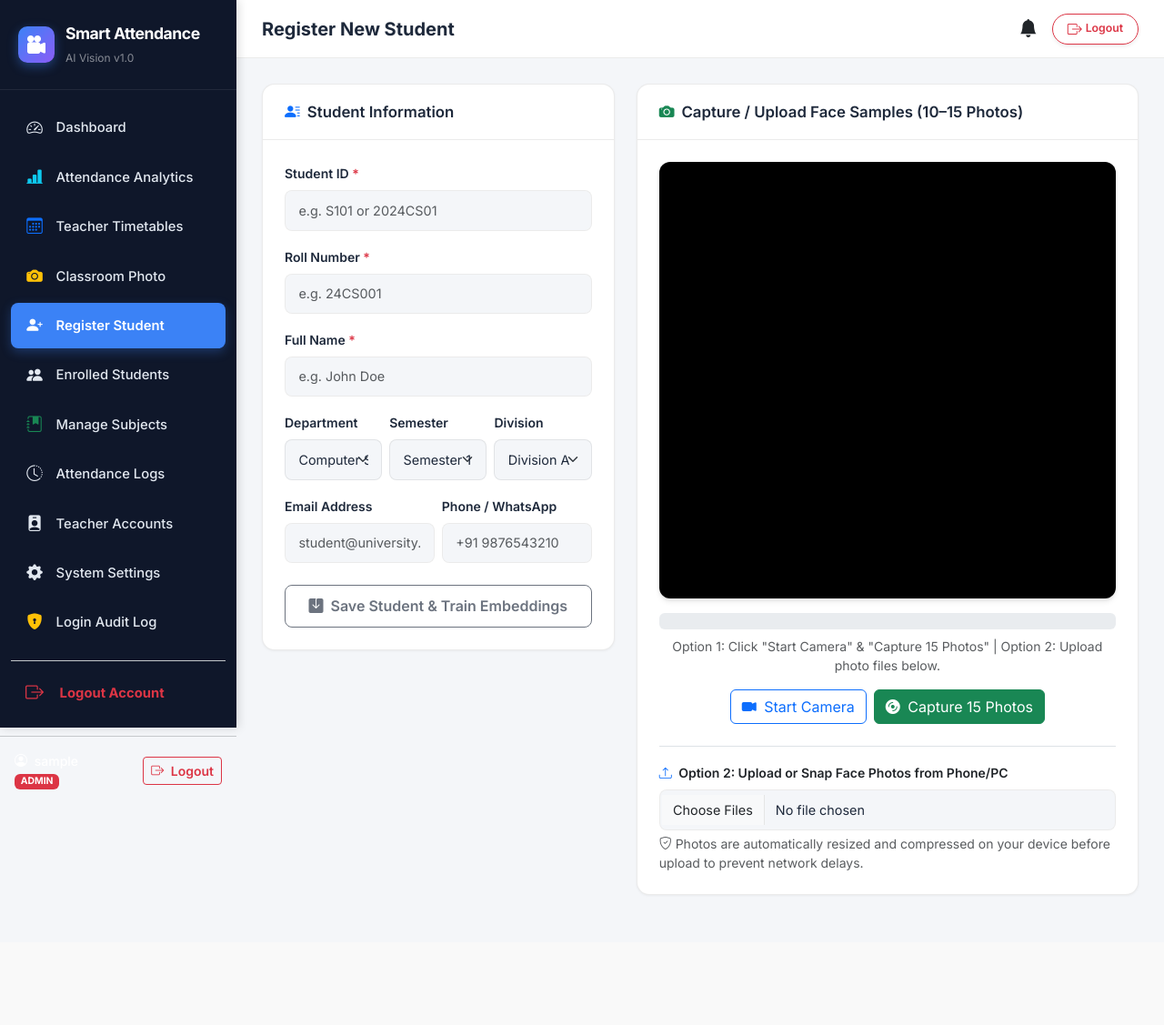
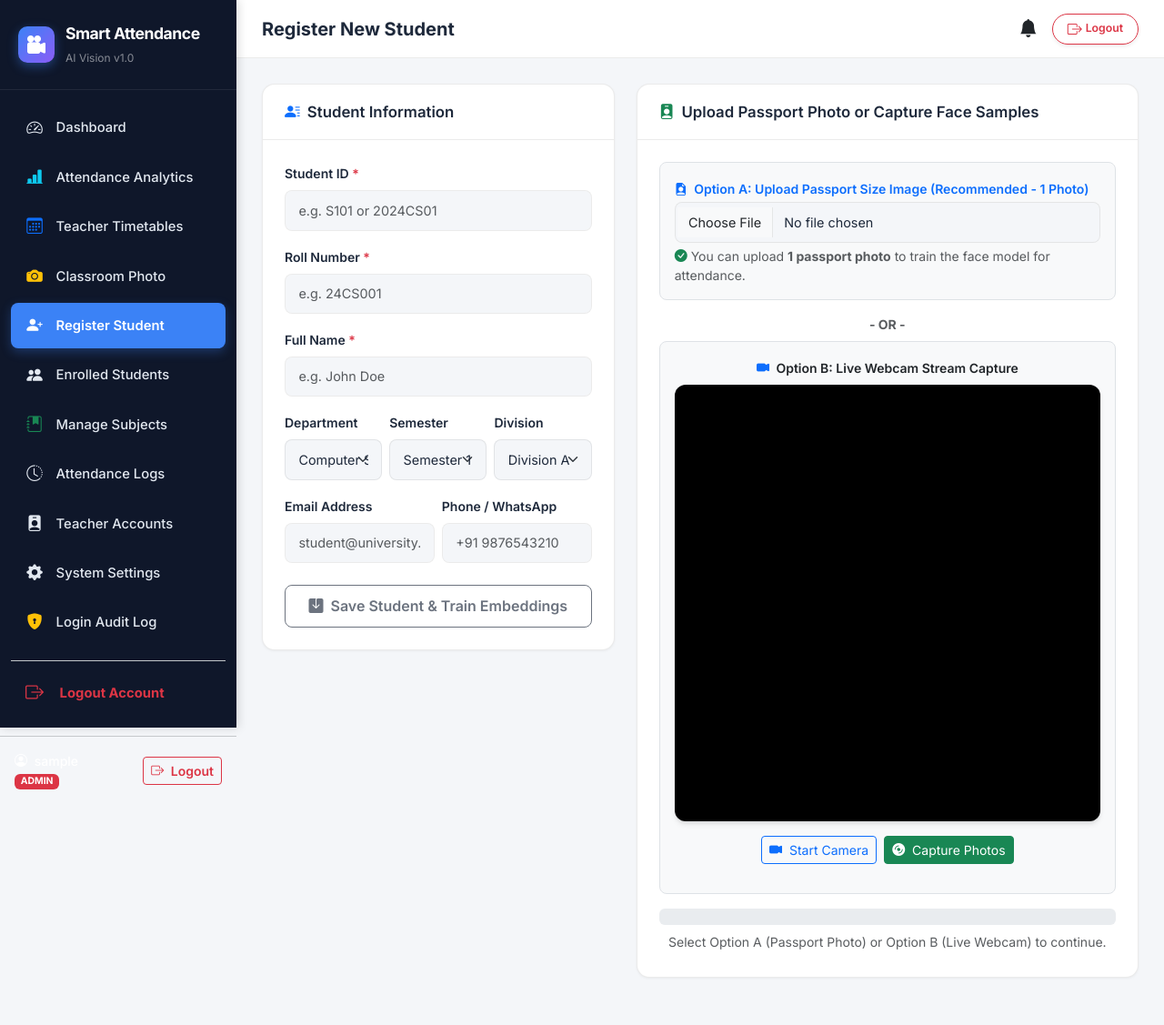
Before and after one commit to dp500518-alt/AI-attendance-, a Flask app: page /register in a window 1280 px wide. Shown: the whole page at 91% size. Before the commit the page ends 985 px from the top, so only its background shows below. Run offline with Flask 3, Linux system fonts and the light colour scheme; the visitor is signed in with stand-in values (Sample User, id 1); data that the repository does not hold is empty; some libraries are stand-ins or nearby versions.

Commit message:
Add single passport photo training support and UI enhancements for student attendance

```diff
--- a/static/js/app.js
+++ b/static/js/app.js
@@ -166,7 +166,7 @@ async function handleRegisterFileUpload(fileInputElem, progressBarId, statusText
         if (!file.type.startsWith('image/')) continue;
 
         try {
-            const b64Data = await compressImageFileToBase64(file, 320, 240, 0.50);
+            const b64Data = await compressImageFileToBase64(file, 640, 640, 0.80);
             regCapturedSamples.push(b64Data);
             processedCount++;
 
--- a/templates/register.html
+++ b/templates/register.html
@@ -88,38 +88,47 @@
         <div class="custom-card">
             <div class="card-header-custom">
                 <h5 class="card-title-custom">
-                    <i class="bi bi-camera-fill text-success"></i> Capture / Upload Face Samples (10–15 Photos)
+                    <i class="bi bi-person-badge-fill text-success"></i> Upload Passport Photo or Capture Face Samples
                 </h5>
             </div>
             <div class="card-body-custom text-center">
-                <div class="video-preview-box mb-3">
-                    <video id="regVideo" autoplay playsinline muted></video>
+                <!-- Passport Photo Upload Box -->
+                <div class="p-3 bg-light rounded-3 mb-3 border text-start">
+                    <label class="form-label small fw-semibold text-primary mb-1">
+                        <i class="bi bi-file-earmark-person-fill me-1"></i> Option A: Upload Passport Size Image (Recommended - 1 Photo)
+                    </label>
+                    <input type="file" id="regFileInput" accept="image/*" class="form-control rounded-3 mb-1" onchange="handleRegisterFileUpload(this, 'regProgressBar', 'regStatusText')">
+                    <small class="text-muted d-block">
+                        <i class="bi bi-check-circle-fill text-success me-1"></i>You can upload <strong>1 passport photo</strong> to train the face model for attendance.
+                    </small>
                 </div>
 
-                <!-- Progress Bar -->
-                <div class="progress mb-2" style="height: 18px;">
+                <div class="text-muted text-uppercase small fw-bold my-2">- OR -</div>
+
+                <!-- Live Camera Capture Section -->
+                <div class="p-3 bg-light rounded-3 border">
+                    <label class="form-label small fw-semibold text-dark mb-2">
+                        <i class="bi bi-camera-video-fill text-primary me-1"></i> Option B: Live Webcam Stream Capture
+                    </label>
+                    <div class="video-preview-box mb-3">
+                        <video id="regVideo" autoplay playsinline muted></video>
+                    </div>
+
+                    <div class="d-flex justify-content-center flex-wrap gap-2 mb-3">
+                        <button type="button" class="btn btn-outline-primary btn-sm" onclick="startRegistrationWebcam('regVideo')">
+                            <i class="bi bi-camera-video-fill me-1"></i> Start Camera
+                        </button>
+                        <button type="button" id="startCaptureBtn" class="btn btn-success btn-sm" onclick="onStartCaptureClick()">
+                            <i class="bi bi-disc-fill me-1"></i> Capture Photos
+                        </button>
+                    </div>
+                </div>
+
+                <!-- Progress Bar & Status Text -->
+                <div class="progress mt-3 mb-2" style="height: 18px;">
                     <div id="regProgressBar" class="progress-bar progress-bar-striped progress-bar-animated bg-success" role="progressbar" style="width: 0%;" aria-valuenow="0" aria-valuemin="0" aria-valuemax="100">0%</div>
                 </div>
-                <div id="regStatusText" class="small text-muted mb-3">Option 1: Click "Start Camera" & "Capture 15 Photos" | Option 2: Upload photo files below.</div>
-
-                <div class="d-flex justify-content-center flex-wrap gap-2 mb-4">
-                    <button type="button" class="btn btn-outline-primary" onclick="startRegistrationWebcam('regVideo')">
-                        <i class="bi bi-camera-video-fill me-1"></i> Start Camera
-                    </button>
-                    <button type="button" id="startCaptureBtn" class="btn btn-success" onclick="onStartCaptureClick()">
-                        <i class="bi bi-disc-fill me-1"></i> Capture 15 Photos
-                    </button>
-                </div>
-
-                <div class="border-top pt-3 text-start">
-                    <label class="form-label small fw-semibold text-dark">
-                        <i class="bi bi-upload text-primary me-1"></i> Option 2: Upload or Snap Face Photos from Phone/PC
-                    </label>
-                    <input type="file" id="regFileInput" multiple accept="image/*" class="form-control rounded-3" onchange="handleRegisterFileUpload(this, 'regProgressBar', 'regStatusText')">
-                    <small class="text-muted d-block mt-1">
-                        <i class="bi bi-shield-check me-1"></i>Photos are automatically resized and compressed on your device before upload to prevent network delays.
-                    </small>
-                </div>
+                <div id="regStatusText" class="small text-muted mb-1">Select Option A (Passport Photo) or Option B (Live Webcam) to continue.</div>
             </div>
         </div>
     </div>
```
Also changed, not shown: database/backup_seed.json (+12 -1 lines), recognize.py (+28 -1 lines).
